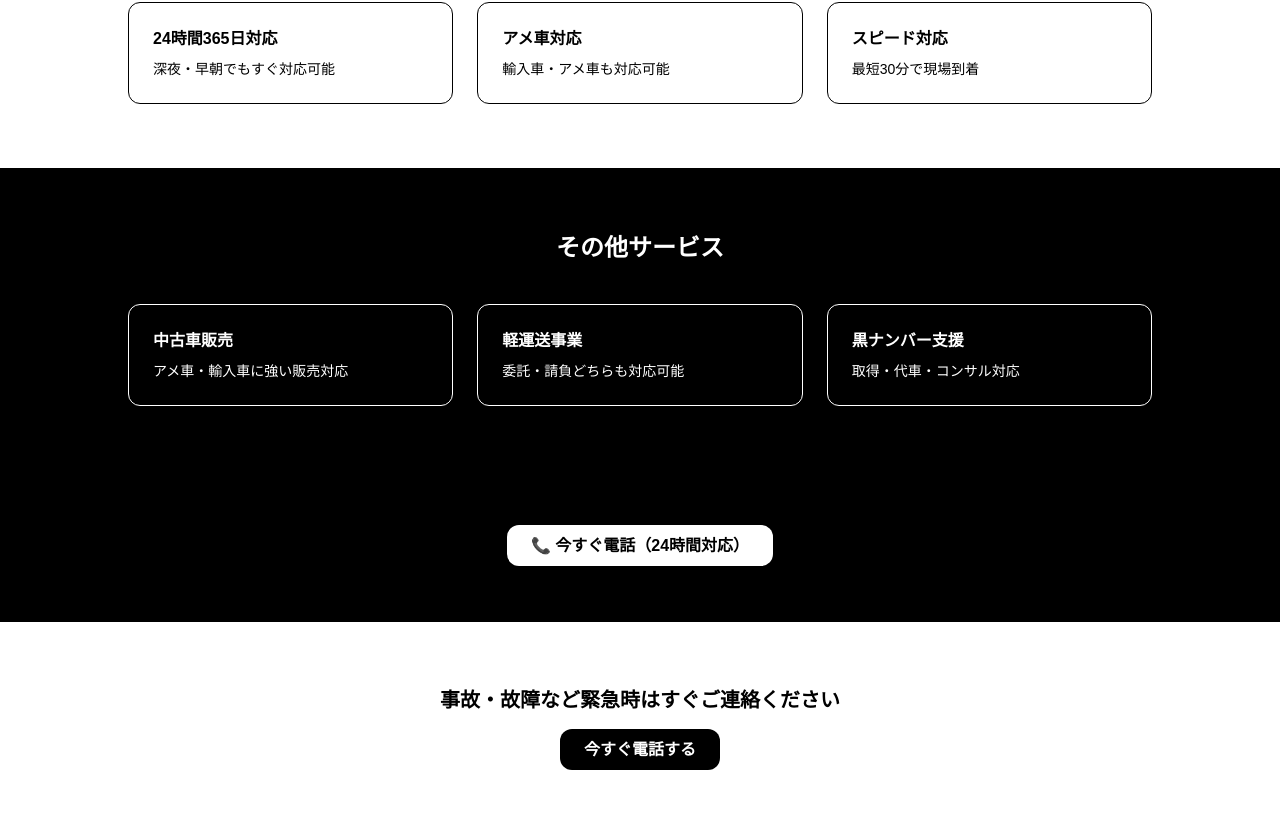
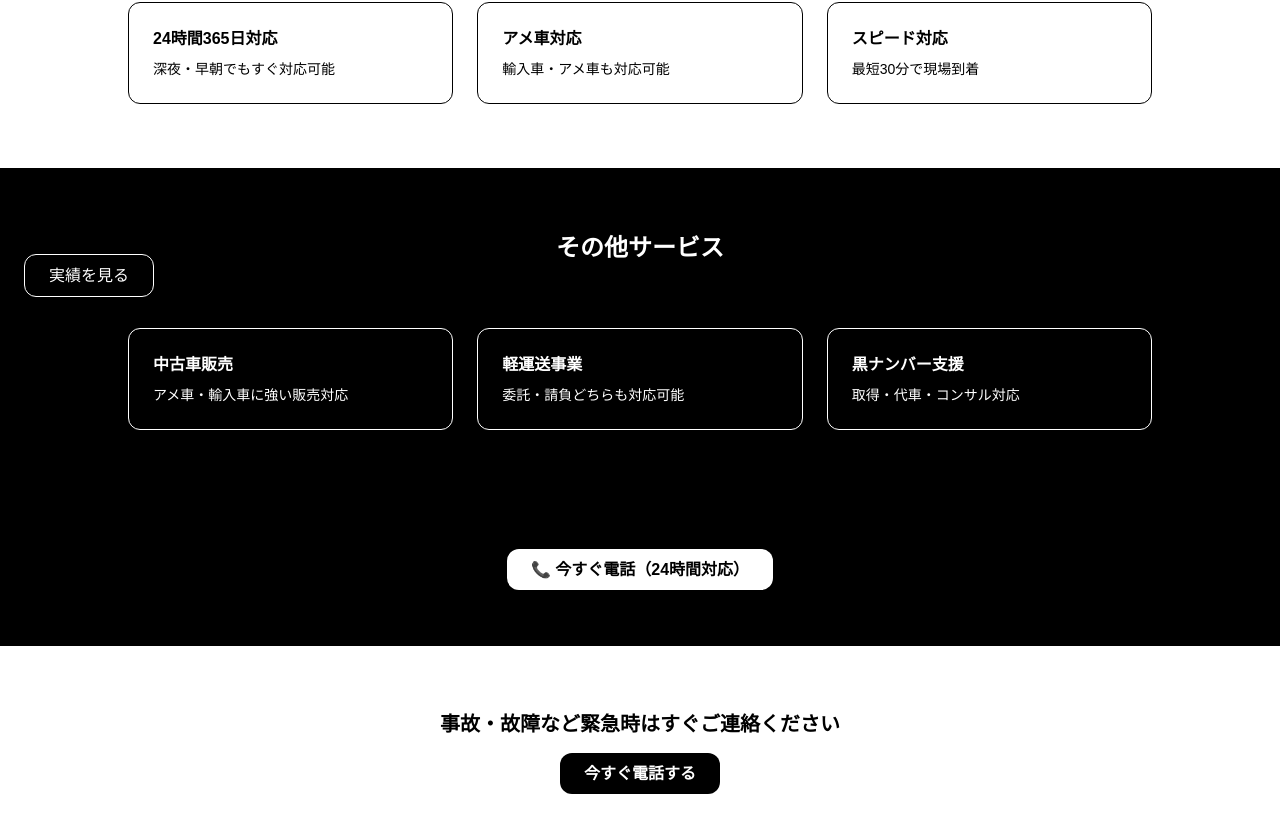
Before and after one commit to gami-official/a-produce-site, a Next.js app: page / in a window 1280 px wide. Shown: the part 1328-2160 px from the top of the page. Built offline with nearby package versions, Linux system fonts and the light colour scheme.

Commit message:
Update page.tsx

```diff
--- a/app/page.tsx
+++ b/app/page.tsx
@@ -92,6 +92,12 @@ export default function Home() {
       {/* サービス */}
       <section className="py-16 px-6">
         <h2 className="text-2xl font-bold text-center">その他サービス</h2>
+        <a
+  href="/works"
+  className="border border-white px-6 py-3 rounded-xl"
+>
+  実績を見る
+</a>
 
         <div className="grid md:grid-cols-3 gap-6 mt-10 max-w-5xl mx-auto">
 
```
